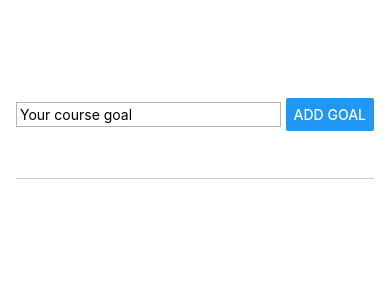
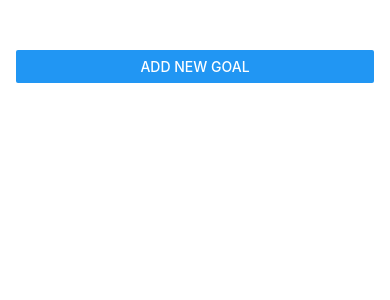
Before and after one commit to ljh37694/ReactNativeUdemy, a React Native app in the folder RNCourse/: screen / in a window 390 px wide. Shown: the top 300 px of the page. Built offline with nearby package versions, Linux system fonts and the light colour scheme.

Commit message:
GoalInput을 Modal로 변경 및 cancel 버튼 추가, modal on/off 기능 구현

```diff
--- a/RNCourse/App.js
+++ b/RNCourse/App.js
@@ -1,16 +1,19 @@
 import { useState } from "react";
-import { FlatList, StyleSheet, View } from "react-native";
+import { Button, FlatList, StyleSheet, View } from "react-native";
 import GoalItem from "./components/GoalItem";
 import GoalInput from "./components/GoalInput";
 
 export default function App() {
   const [courseGoals, setCourseGoals] = useState([]);
+  const [isModalVisible, setIsModalVisible] = useState(false);
 
   const addGoalHandler = (text) => {
     setCourseGoals((currentCousrseGoals) => [
       ...currentCousrseGoals,
       { text: text, id: Math.random().toString() },
     ]);
+
+    endAddGoalHandler();
   };
 
   const deleteGoalHandler = (id) => {
@@ -19,9 +22,18 @@ export default function App() {
     );
   };
 
+  const startAddGoalHandler = () => {
+    setIsModalVisible(true);
+  }
+
+  const endAddGoalHandler = () => {
+    setIsModalVisible(false);
+  }
+
   return (
     <View style={styles.appContainer}>
-      <GoalInput onAddGoal={addGoalHandler} />
+      <Button title="Add New Goal" onPress={startAddGoalHandler} />
+      <GoalInput onAddGoal={addGoalHandler} onCancel={endAddGoalHandler} visible={isModalVisible} />
 
       <View style={styles.goalsContainer}>
         <FlatList
--- a/RNCourse/components/GoalInput.js
+++ b/RNCourse/components/GoalInput.js
@@ -1,8 +1,8 @@
 import { useState } from "react";
-import { Button, StyleSheet, TextInput, View } from "react-native";
+import { Button, Modal, StyleSheet, TextInput, View } from "react-native";
 
 export default function GoalInput(props) {
-  const { onAddGoal } = props;
+  const { onAddGoal, onCancel, visible } = props;
 
   const [enteredGoalText, setEnteredGoalText] = useState("");
 
@@ -13,9 +13,10 @@ export default function GoalInput(props) {
   const addGoalHander = () => {
     onAddGoal(enteredGoalText);
     setEnteredGoalText("");
-  }
+  };
 
   return (
+    <Modal visible={visible} animationType="slide">
       <View style={styles.inputContainer}>
         <TextInput
           style={styles.textInput}
@@ -23,17 +24,26 @@ export default function GoalInput(props) {
           onChangeText={goalInputHandler}
           value={enteredGoalText}
         />
+
+        <View style={styles.buttonContainer}>
+          <View style={styles.button}>
             <Button title="Add Goal" onPress={addGoalHander} />
           </View>
+          <View style={styles.button}>
+            <Button title="Cancel" onPress={onCancel} />
+          </View>
+        </View>
+      </View>
+    </Modal>
   );
 }
 
 const styles = StyleSheet.create({
   inputContainer: {
     flex: 1,
-    flexDirection: "row",
+    flexDirection: "column",
     alignItems: "center",
-    justifyContent: "space-between",
+    justifyContent: "center",
     borderBottomColor: "#cccccc",
     borderBottomWidth: 1,
     marginBottom: 24,
@@ -42,7 +52,14 @@ const styles = StyleSheet.create({
     borderWidth: 1,
     borderColor: "#b6b6b6ff",
     width: "80%",
-    padding: 3,
-    marginRight: 5,
+    padding: 8,
   },
+  buttonContainer: {
+    flexDirection: "row",
+    marginTop: 10,
+  },
+  button: {
+    width: 100,
+    marginHorizontal: 6,
+  }
 });
```
Lines whose indentation alone changed are shown as unchanged.
